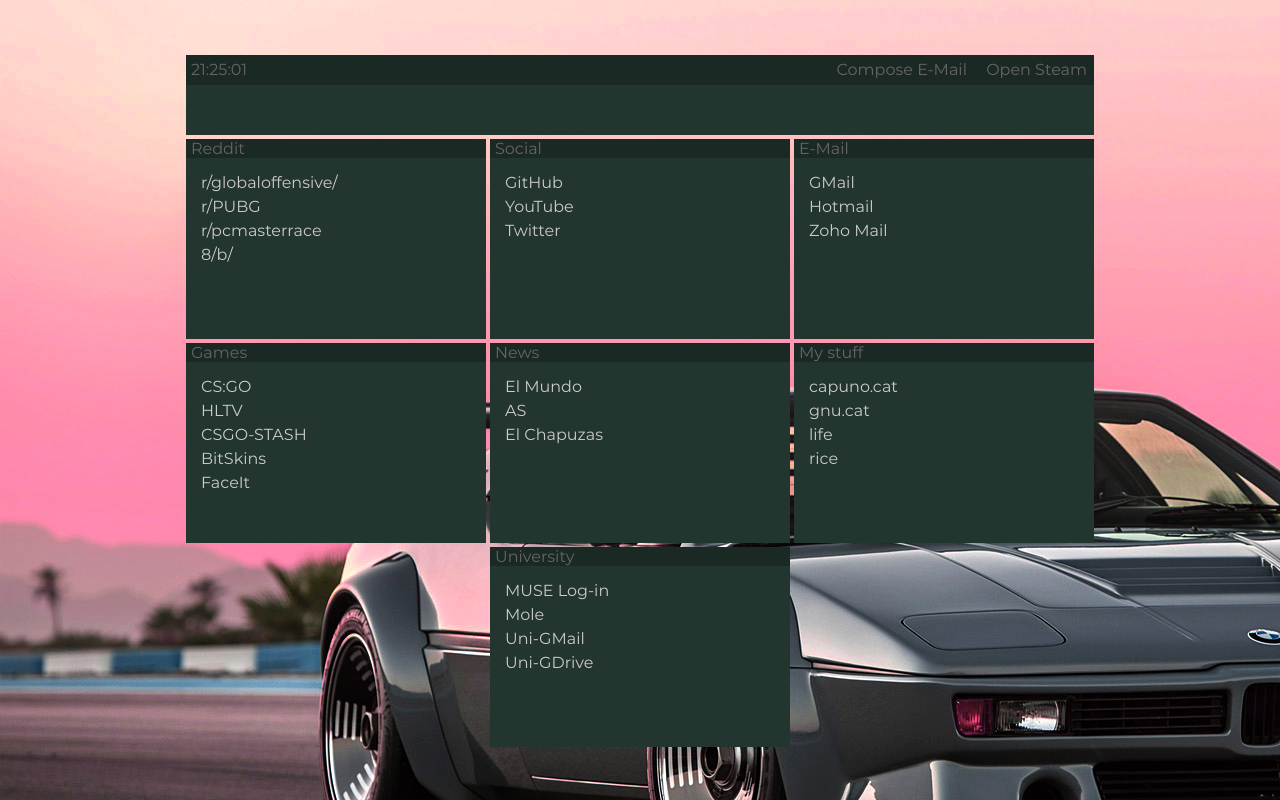
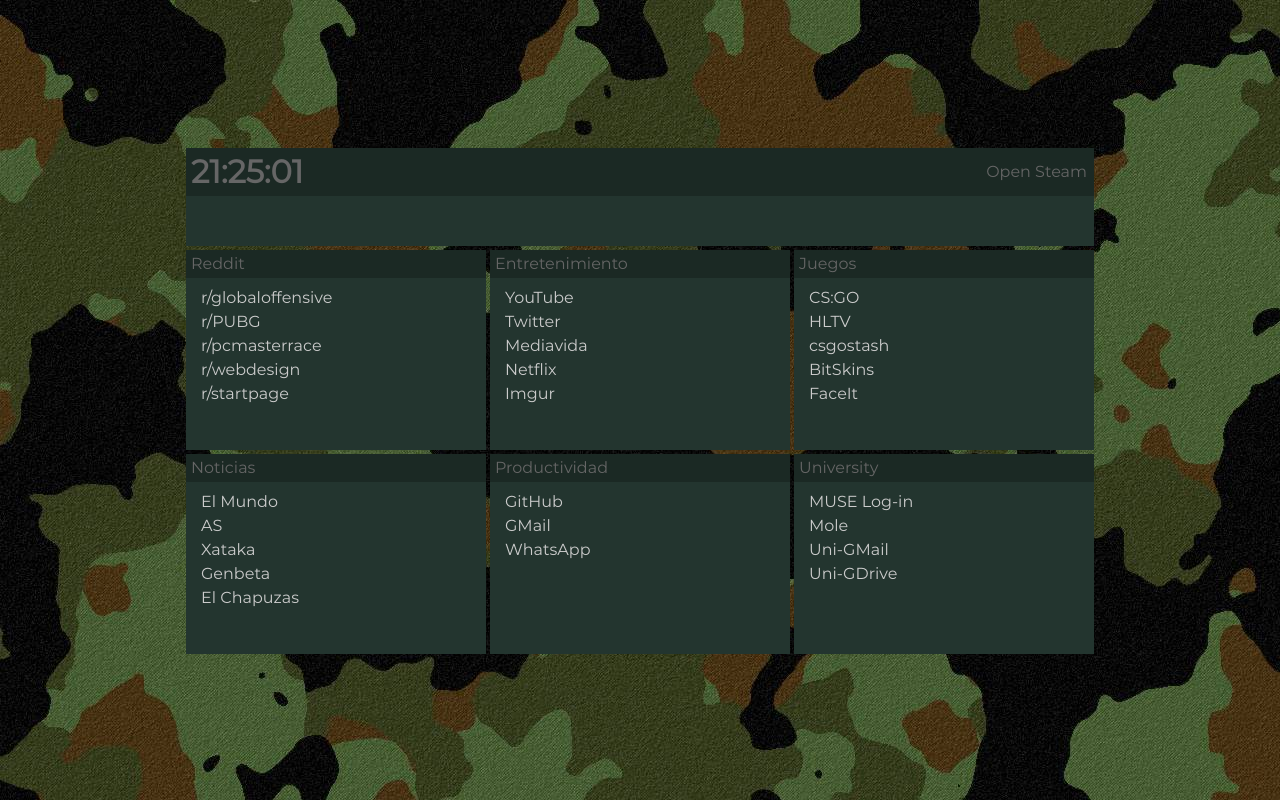
Before and after one commit to fmonper1/dome-startpage, a plain HTML site: page index.html in a window 1280 px wide. Drawn offline with Linux system fonts and the light colour scheme.

Commit message:
More backgrounds and links

```diff
--- a/dome.js
+++ b/dome.js
@@ -34,38 +34,38 @@
 // div.innerHTML : {a.innerHTML : a.href}
 var sites = {
 			"Reddit": {
-				"r/globaloffensive/": "https://www.reddit.com/r/GlobalOffensive/",
+				"r/globaloffensive": "https://www.reddit.com/r/GlobalOffensive/",
 				"r/PUBG"			: "https://www.reddit.com/r/PUBATTLEGROUNDS/",
 				"r/pcmasterrace"	: "https://www.reddit.com/r/pcmasterrace/",
-				"8/b/"				: "https://8ch.net/b/index.html"
+				"r/webdesign"		: "https://www.reddit.com/r/web_design/",
+				"r/pcmasterrace"	: "https://www.reddit.com/r/pcmasterrace/",
+				"r/startpage"		: "https://www.reddit.com/r/startpages/",
 			},
-			"Social": {
-				"GitHub"			: "https://github.com/fmonper1",
+			"Entretenimiento": {
 				"YouTube"			: "https://www.youtube.com/",
-				"Twitter"			: "https://twitter.com/"
+				"Twitter"			: "https://twitter.com/",
+				"Mediavida"			: "https://mediavida.com/",
+				"Netflix"			: "https://www.netflix.com",
+				"Imgur"				: "https://www.imgur.com"
 			},
-			"E-Mail": {
-				"GMail"				: "https://mail.google.com/mail/u/0/",
-				"Hotmail"			: "https://outlook.live.com/owa/",
-				"Zoho Mail"			: "https://mail.zoho.eu/zm/#mail/folder/inbox"
-			},
-			"Games": { // To find the game ID check the url in the store page or the community page
+			"Juegos": { // To find the game ID check the url in the store page or the community page
 				"CS:GO"				: "steam://run/730",
 				"HLTV"				: "https://www.hltv.org",
-				"CSGO-STASH"		: "https://www.csgo-stash.com",
+				"csgostash"			: "https://www.csgostash.com",
 				"BitSkins"			: "https://www.bitskins.com",
 				"FaceIt"			: "https://www.faceit.com",
 			},
-			"News": {
+			"Noticias": {
 				"El Mundo"			: "https://www.elmundo.es/",
 				"AS"				: "https://www.as.com/",
+				"Xataka"			: "https://www.xataka.com/",
+				"Genbeta"			: "https://www.genbeta.com/",
 				"El Chapuzas"		: "http://www.elchapuzasinformatico.com/"
 			},
-			"My stuff": {
-				"capuno.cat"		: "https://capuno.cat/",
-				"gnu.cat"			: "https://gnu.cat/",
-				"life"				: "https://life.capuno.cat/",
-				"rice"				: "https://rice.capuno.cat/"
+			"Productividad": {
+				"GitHub"			: "https://github.com/fmonper1",
+				"GMail"				: "https://mail.google.com/mail/u/0/",
+				"WhatsApp"			: "https://web.whatsapp.com"
 			},
 			"University": {
 				"MUSE Log-in"		: "https://login.shef.ac.uk/cas/login?service=https%3A%2F%2Fwww.sheffield.ac.uk%2Fnap%2Fpanel%2Flogin",
@@ -99,7 +99,7 @@ function matchLinks(regex = prevregexp) {
 		sn = Object.keys(sites)[i];
 		section = document.createElement("div");
 		section.id = sn;
-		section.innerHTML = sn;
+		section.innerHTML = "<span class='section-title'>"+sn+"</span>";
 		section.className = "section";
 		inner = document.createElement("div");
 		for (l = 0; l < Object.keys(sites[sn]).length; l++) {
@@ -127,6 +127,7 @@ function matchLinks(regex = prevregexp) {
 		document.getElementById("action").children[0].name = query;
 	}
 	document.getElementById("main").style.height = document.getElementById("main").children[0].offsetHeight+"px";
+	console.log(totallinks);
 }
 
 document.onkeydown = function(e) {
@@ -158,6 +159,17 @@ function displayClock() {
 	document.getElementById("clock").innerHTML = clock;
 }
 
+function randombg(){
+	var bigSize = ["url('bg.jpg')",
+	"url('bg2.jpg')",
+	"url('bg3.jpg')",
+	"url('bg4.png')",
+	"url('bmwM1.jpg')"];
+	var random= Math.floor(Math.random() * bigSize.length) + 0;
+	document.body.style.backgroundImage=bigSize[random];
+  }
+
 window.onload = matchLinks();
 displayClock();
 setInterval(displayClock, 1000);
+randombg();
--- a/index.html
+++ b/index.html
@@ -2,17 +2,15 @@
 <html>
 <head>
 
-	<title>Fofer - Start Page</title>
+	<title>f0fer - Start Page</title>
 	<meta charset="utf-8">
 	<meta name="viewport" content="width=device-width, initial-scale=1">
 
 	<link rel="stylesheet" type="text/css" href="style.css">
 	<script src="dome.js" defer></script>
+	<link rel="icon" href="fav.ico">
+	<style type="text/css">
 
-	<style type="text/css">
-		body > div#main > span > div#static_links {
-			height: 30px;
-		}
 		body > div#main > span > form > input {
 			border: none;
 			height: 50px;
@@ -25,7 +23,7 @@
 			margin: 2px;
 		}
 		div#links > div.section > div {
-			padding: 15px;
+			padding: 10px 15px;
 		}
 		div#wiper {
 			display: block;
@@ -39,8 +37,8 @@
 		}
 		html, body {
 			margin: 0;
-			background-color: #121B18;
-			background: url(bmwM1.jpg) no-repeat;
+			/* background-color: #121B18; */
+			/* background: url(other-bg.png) no-repeat; */
 		}
 	</style>
 
@@ -55,7 +53,7 @@
 				<span id="clock">
 					<!-- dome.js: displayDate() fills this element -->
 				</span>
-				<a href="mailto:">Compose E-Mail</a>
+				<!-- <a href="mailto:">Compose E-Mail</a> -->
 				<a href="steam:">Open Steam</a>
 			</div>
 			<form method="GET" id="action">
--- a/style.css
+++ b/style.css
@@ -47,16 +47,18 @@ body > div#main > span > div#static_links {
 	color: var(--txt)22;
 	padding-right: 7px;
 	padding-left: 5px;
-	line-height: 30px;
+	line-height: 48px;
 	text-align: right;
 	font-size: 16px;
 	border: none;
 	width: 908px;
-	height: 30px;
+	height: 48px;
 }
 
 body > div#main > span > div#static_links > span#clock {
 	margin-right: 15px;
+	font-size: 32px;
+	font-weight: bold;
 }
 
 body > div#main > span > div#static_links > span:first-of-type {
@@ -149,3 +151,7 @@ div#links > div.section > div > a.selected {
 div#links > div.section > div > a + a {
 	margin-top: 5px;
 }
+
+.section-title {
+	line-height: 28px
+}
```
Also changed, not shown: astronaut.png (added), bg.jpg (added), bg2.jpg (added), bg3.jpg (added), fav.ico (added), 1 other file.
